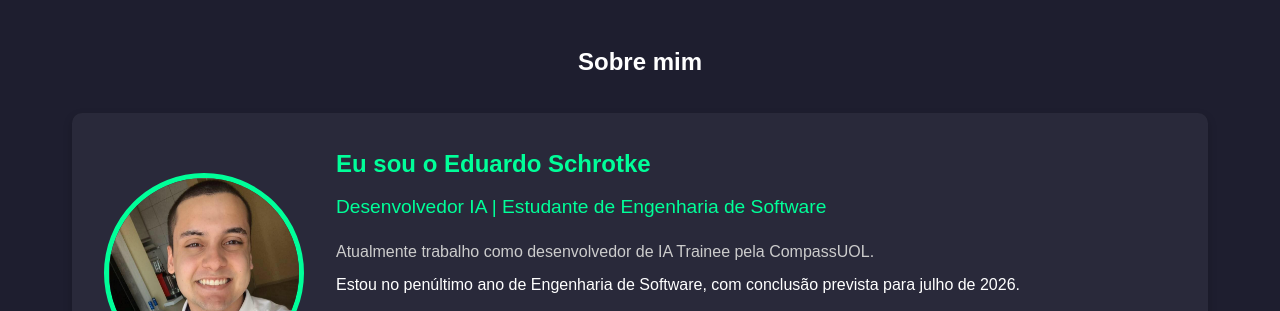
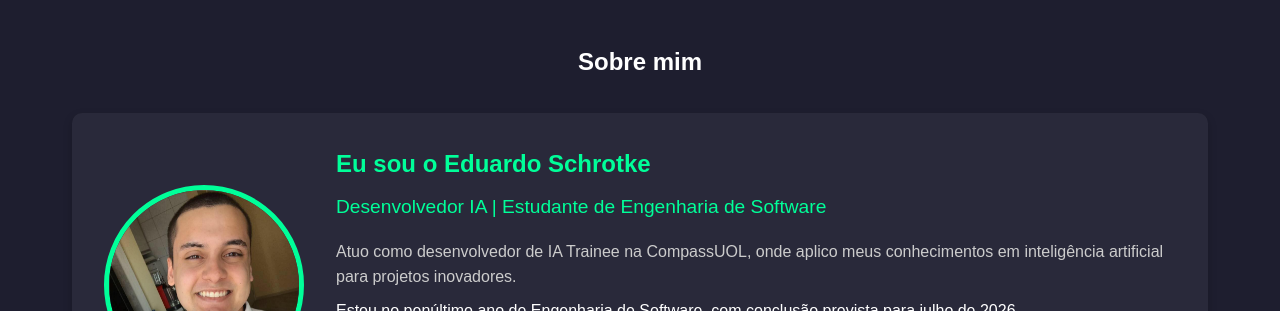
Before and after one commit to drdssouza/Portfolio, a plain HTML site: page index.html in a window 1280 px wide. Shown: the part 821-1132 px from the top of the page. Drawn offline with nearby package versions, Linux system fonts and the light colour scheme.

Commit message:
Melhoria nos textos 'SobreMim'

```diff
--- a/assets/js/script.js
+++ b/assets/js/script.js
@@ -85,8 +85,8 @@ document.addEventListener('DOMContentLoaded', () => {
             "about-title": "About Me",
             "about-subtitle": "I am Eduardo Schrotke",
             "about-profession": "AI Developer | Software Engineering Student",
-            "about-text": "Currently working as an AI Trainee at CompassUOL.",
-            "about-text-2": "I am in my penultimate year of Software Engineering, with an expected completion in July 2026.",
+            "about-text": "I work as an AI Trainee at CompassUOL, applying my skills in artificial intelligence to innovative projects.",
+            "about-text-2": "I’m in my penultimate year of Software Engineering, with graduation expected in July 2026",
             "skills-title": "Skills",
             "skills-subtitle": "Areas of Expertise",
             "portfolio-title": "Professional Experience",
@@ -108,7 +108,7 @@ document.addEventListener('DOMContentLoaded', () => {
             "about-title": "Sobre mim",
             "about-subtitle": "Eu sou o Eduardo Schrotke",
             "about-profession": "Desenvolvedor IA | Estudante de Engenharia de Software",
-            "about-text": "Atualmente trabalho como desenvolvedor de IA Trainee pela CompassUOL.",
+            "about-text": "Atuo como desenvolvedor de IA Trainee na CompassUOL, onde aplico meus conhecimentos em inteligência artificial para projetos inovadores.",
             "about-text-2": "Estou no penúltimo ano de Engenharia de Software, com conclusão prevista para julho de 2026.",
             "skills-title": "Habilidades",
             "skills-subtitle": "Áreas de conhecimento",
--- a/index.html
+++ b/index.html
@@ -49,7 +49,7 @@
                     <div class="about__info">
                         <h2 class="about__subtitle" id="about-subtitle">Eu sou o Eduardo Schrotke</h2>
                         <span class="about__profession" id="about-profession">Desenvolvedor IA | Estudante de Engenharia de Software</span>
-                        <p class="about__text" id="about-text">Atualmente trabalho como desenvolvedor de IA Trainee pela CompassUOL.</p>
+                        <p class="about__text" id="about-text">Atuo como desenvolvedor de IA Trainee na CompassUOL, onde aplico meus conhecimentos em inteligência artificial para projetos inovadores.</p>
                         <p id="about-text-2">Estou no penúltimo ano de Engenharia de Software, com conclusão prevista para julho de 2026.</p>
                         <a href="assets/pdf/CV.pdf" download class="about__cv-button">
                             <button id="download-cv-button" class="cv-button"><i class='bx bx-download'></i> <span id="cv-text">Baixar CV</span></button>
```
